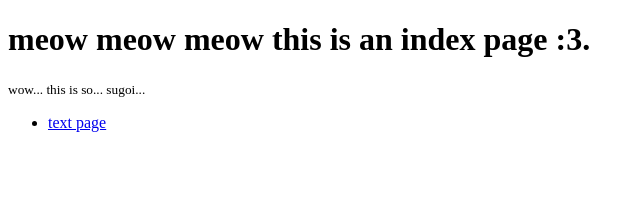
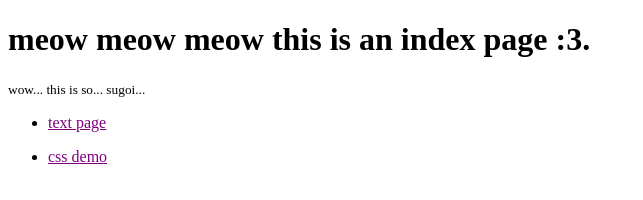
Before and after one commit to Zenash-5633/THEwebsite, a plain HTML site: page index.html in a window 1280 px wide. Shown: the whole page, without its empty margins (0-643 px from the left). Drawn offline with Linux system fonts and the light colour scheme.

Commit message:
Update index.html

```diff
--- a/index.html
+++ b/index.html
@@ -5,6 +5,11 @@
 <head>
 <meta charset="utf-8">
 <title>my index page</title>
+<style>
+    a {
+        color:purple
+    }
+</style>
 </head>
 
 <body>
@@ -12,6 +17,7 @@
 <p><small>wow... this is so... sugoi...</small>
 </p>
 <p><ul><li><a href="text.html">text page</a></li></p>
+    <li><a href="cssdemo.html"> css demo</a></li>
 </body>
 
 </html>
```
